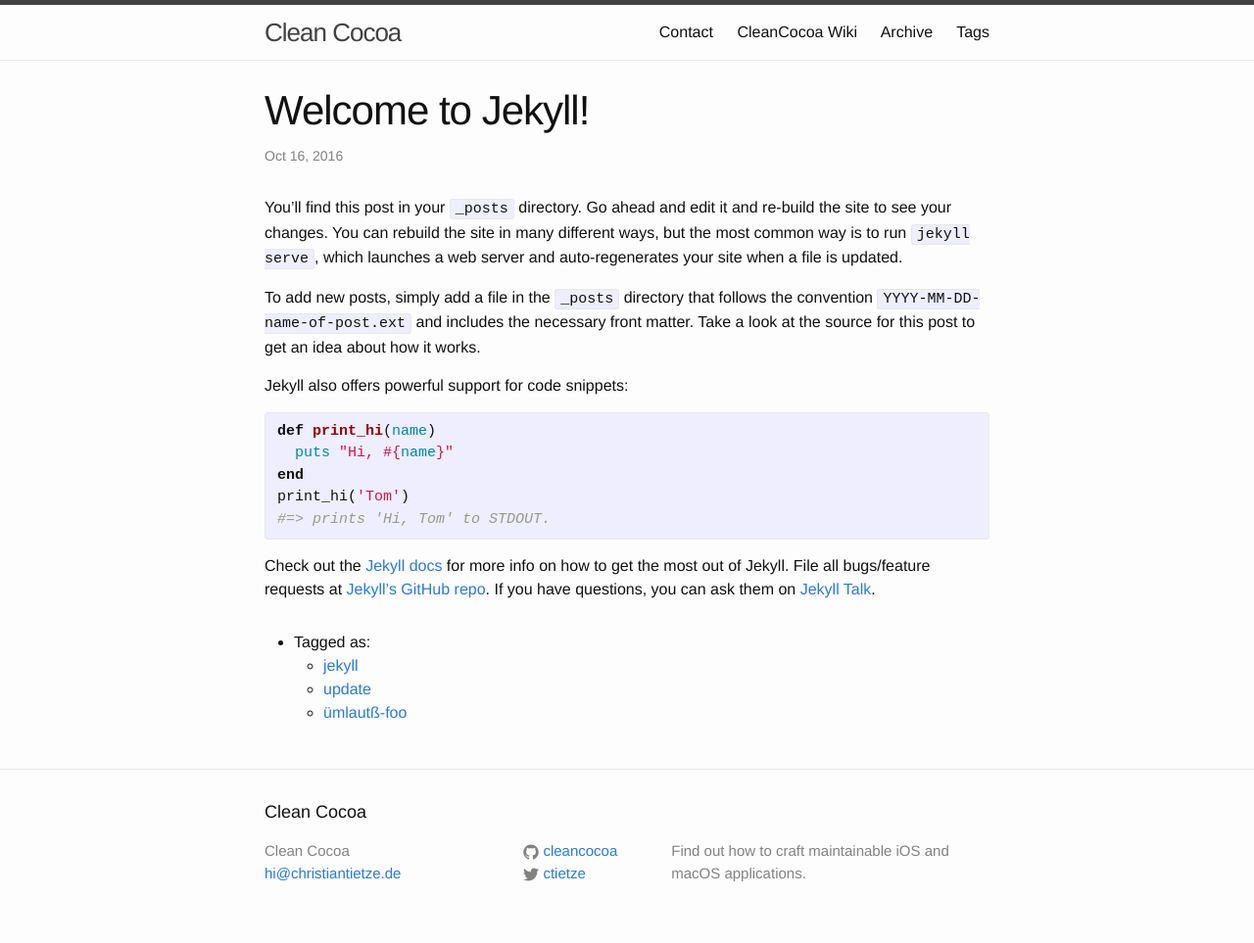
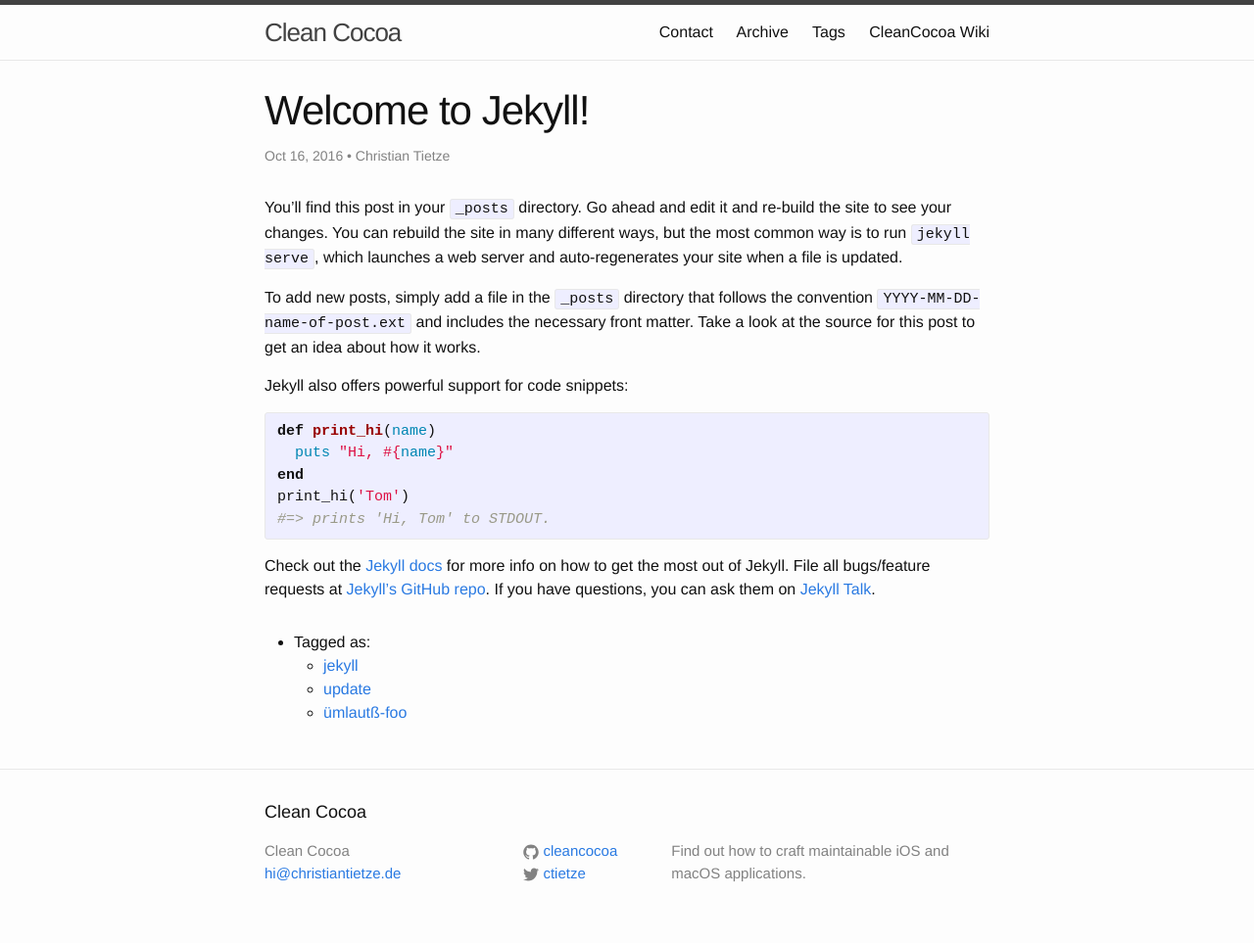
Before and after one commit to CleanCocoa/cleancocoa.github.io, a Jekyll site: the page built from _posts/2016-10-16-welcome-to-jekyll.markdown, in a window 1280 px wide. Shown: the whole page at 98% size. Built offline with Jekyll 4.4.1, drawn with Linux system fonts in a browser that asks for light colours; part of the change alters nothing that is shown.

```diff
--- a/_config.yml
+++ b/_config.yml
@@ -17,4 +17,11 @@ markdown: kramdown
 
 lang: en
 timezone: Germany/Berlin
-permalink: /posts/:year/:month/:day/:title/
+
+collections:
+  posts:
+    output: true
+    permalink: /posts/:year/:month/:day/:title/
+  wiki:
+    output: true
+    permalink: /wiki/:title/
--- a/_posts/2016-10-16-welcome-to-jekyll.markdown
+++ b/_posts/2016-10-16-welcome-to-jekyll.markdown
@@ -3,6 +3,7 @@ layout: post
 title:  "Welcome to Jekyll!"
 date:   2016-10-16 10:31:37 +0200
 tags: [jekyll, update, ümlautß-foo]
+author: Christian Tietze
 ---
 
 You’ll find this post in your `_posts` directory. Go ahead and edit it and re-build the site to see your changes. You can rebuild the site in many different ways, but the most common way is to run `jekyll serve`, which launches a web server and auto-regenerates your site when a file is updated.
```
Also changed, not shown: wiki.md (renamed from wiki/index.md).
